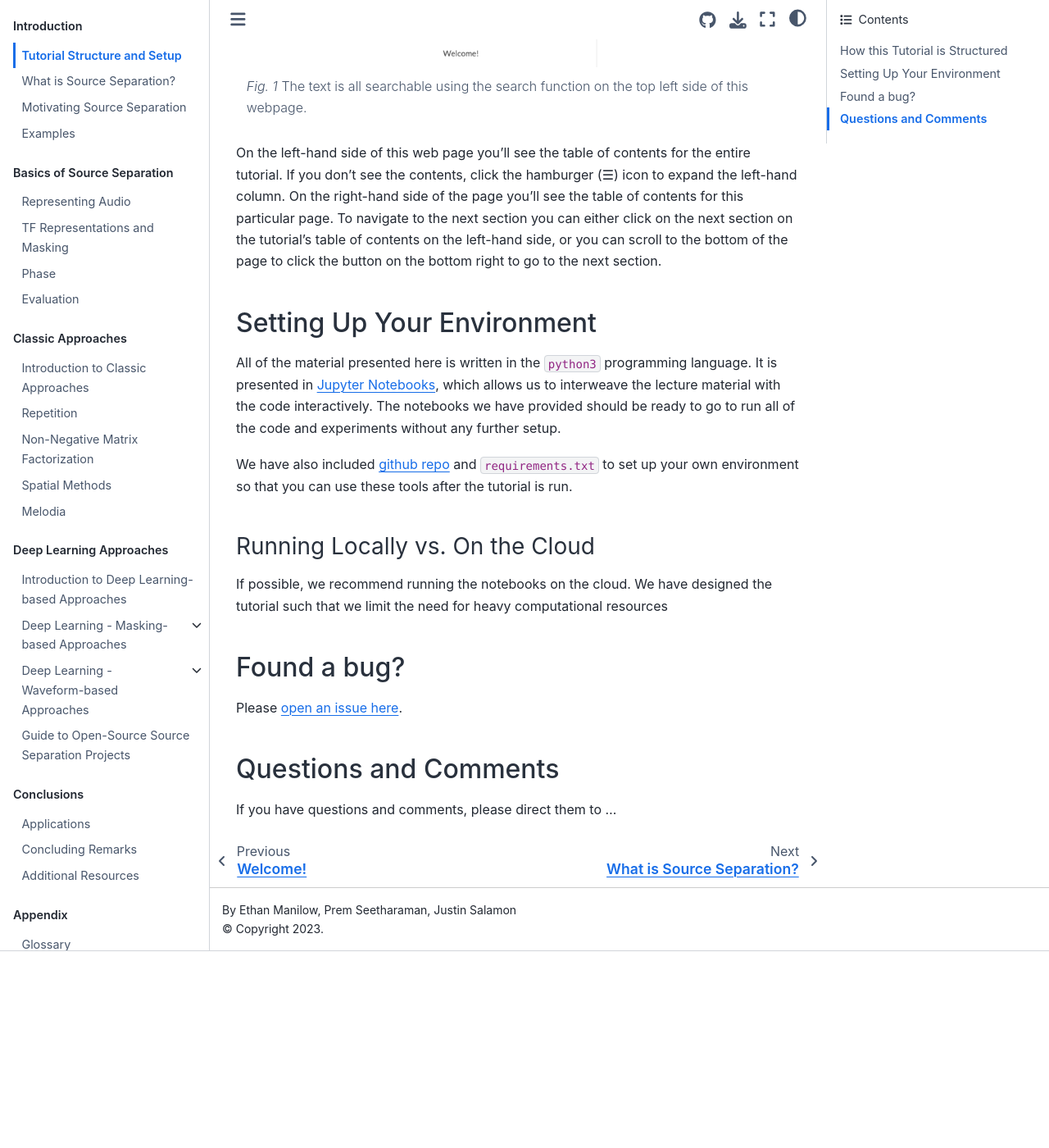
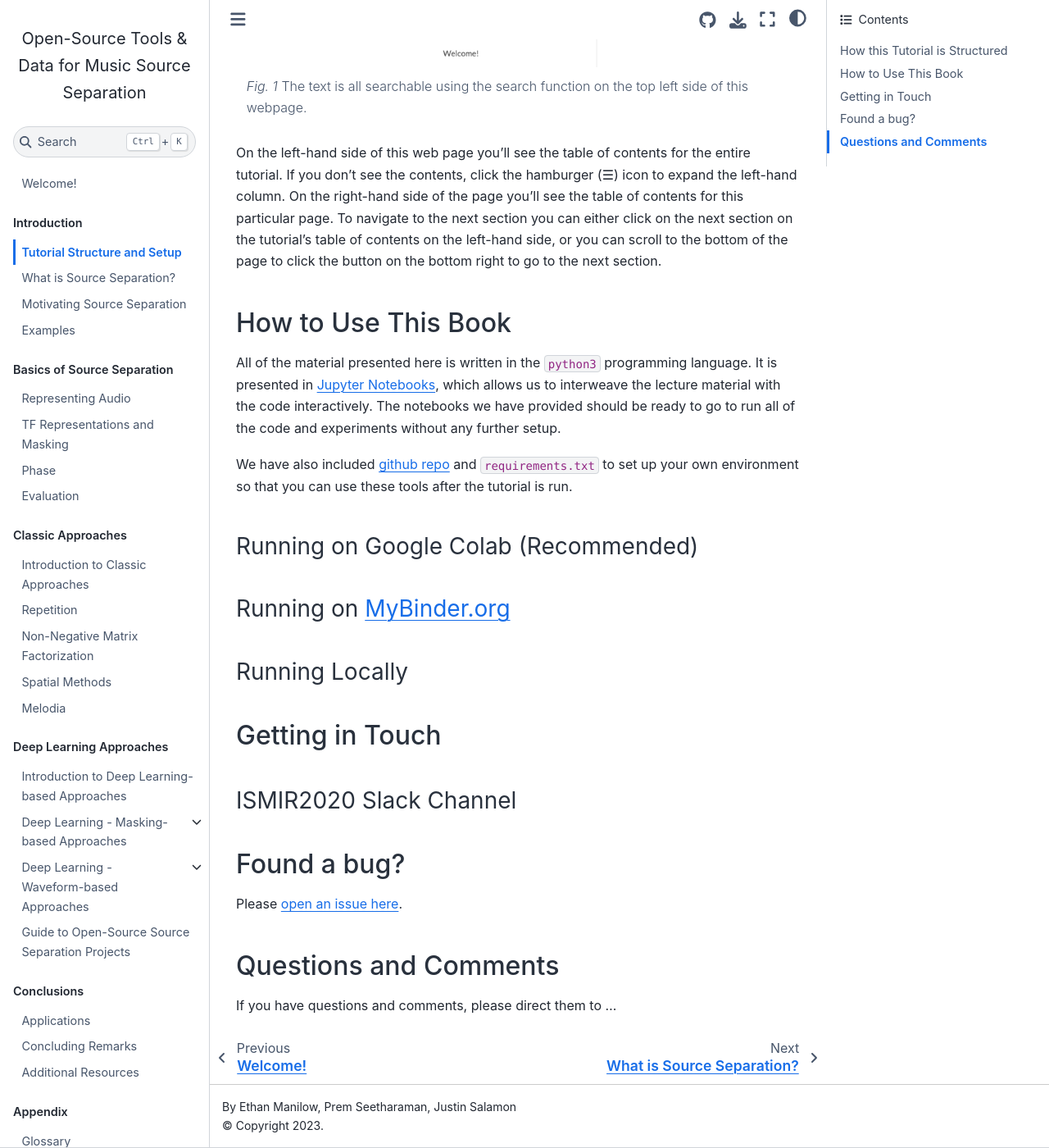
Before and after one commit to source-separation/tutorial, a Jupyter Book: the page built from book/intro/tutorial_structure.md, in a window 1280 px wide and 1400 px high, scrolled down 1394 px. Shown: the whole window at 82% size. Built offline with Jupyter Book 1.0.4 settings and Sphinx 7.4.7 and the Sphinx Book theme 1.1.4, drawn with Linux system fonts in a browser that asks for light colours; pages that are not in the unit, such as notebooks, are missing from menus; before the commit the page ends 2554 px from its top, so only the background shows below that.

Commit message:
Sorting out references once at for all (hopefully). Touching up other docs

```diff
--- a/book/_toc.yml
+++ b/book/_toc.yml
@@ -52,7 +52,7 @@
 - part: Appendix
   chapters:
     - file: appendix/glossary
-    - file: appendix/aaa_refs
+    - file: zzz_refs
     - file: appendix/resources
     - file: appendix/acknowledgements
     - file: appendix/authors
--- a/book/intro/tutorial_structure.md
+++ b/book/intro/tutorial_structure.md
@@ -22,7 +22,7 @@
 This website and materials will be available after the allotted tutorial time.
 
 
-### How this Tutorial is Structured
+## How this Tutorial is Structured
 
 There are many videos throughout the tutorial that will guide you through the main
 concepts. The content of the videos will mirror the text that surrounds them,
@@ -66,7 +66,7 @@
 button on the bottom right to go to the next section.
 
 
-### Setting Up Your Environment
+## How to Use This Book
 
 All of the material presented here is written in the `python3` programming language.
 It is presented in [Jupyter Notebooks](https://jupyter.org/),
@@ -79,16 +79,21 @@
 so that you can use these tools after the tutorial is run.
 
 
-#### Running Locally vs. On the Cloud
+### Running on Google Colab (Recommended)
 
-If possible, we recommend running the notebooks on the cloud. We have designed the
-tutorial such that we limit the need for heavy computational resources
+### Running on MyBinder.org
+
+### Running Locally
 
 
-### Found a bug?
+## Getting in Touch
+
+### ISMIR2020 Slack Channel
+
+## Found a bug?
 
 Please [open an issue here](https://github.com/source-separation/ismir2020-tutorial/issues).
 
-### Questions and Comments
+## Questions and Comments
 
 If you have questions and comments, please direct them to ...
```
Also changed, not shown: book/appendix/aaa_refs.md (deleted, +0 -6 lines), book/approaches/open_src_projects.md (+3 -3 lines), book/basics/representations.md (+2 -5 lines), book/conclusions/applications.md (+8 -8 lines), book/zzz_refs.md (added, +6 -0 lines).
